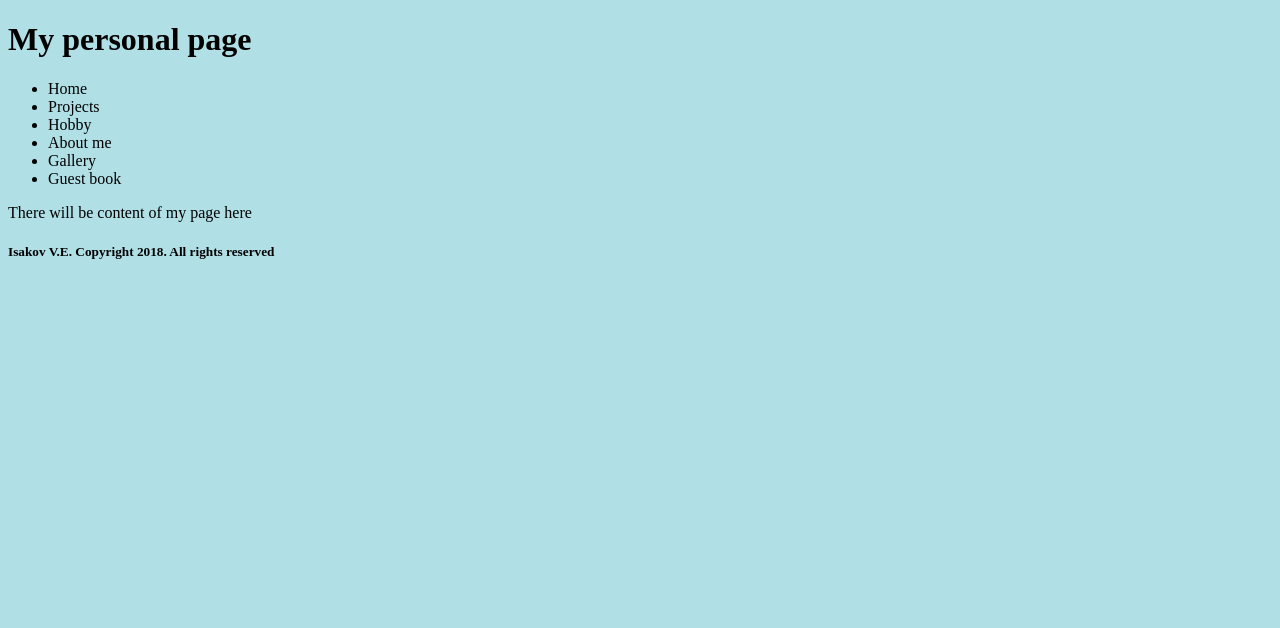
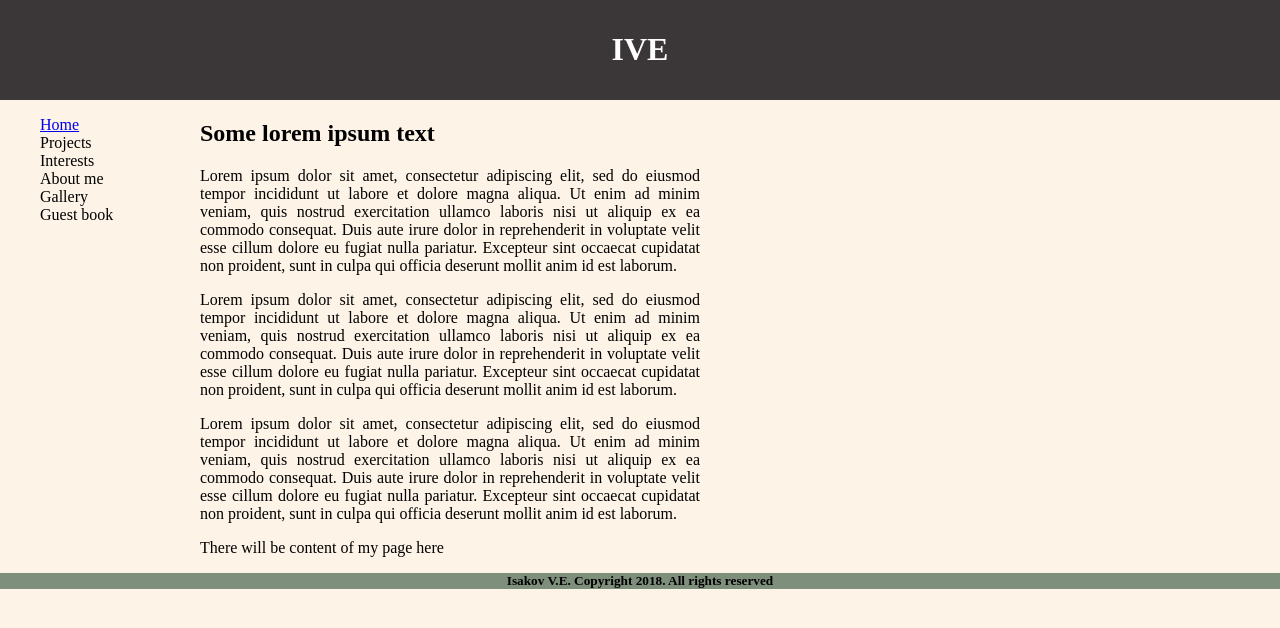
Before and after one commit to isakov-github/my_page, a plain HTML site: page index.html in a window 1280 px wide. Drawn offline with Linux system fonts and the light colour scheme.

Commit message:
Fill a little with content and style

```diff
--- a/index.html
+++ b/index.html
@@ -6,20 +6,24 @@
     </head>
     <body>
       <div id="header">
-        <h1>My personal page</h1>
+        <h1>IVE</h1>
       </div>
       <div id="body">
         <div id="main_menu">
           <ul>
-            <li>Home</li>
+            <li><a href="index.html">Home</a></li>
             <li>Projects</li>
-            <li>Hobby</li>
+            <li>Interests</li>
             <li>About me</li>
             <li>Gallery</li>
             <li>Guest book</li>
           </ul>
         </div>
         <div id="content">
+          <h2>Some lorem ipsum text</h2>
+          <p>Lorem ipsum dolor sit amet, consectetur adipiscing elit, sed do eiusmod tempor incididunt ut labore et dolore magna aliqua. Ut enim ad minim veniam, quis nostrud exercitation ullamco laboris nisi ut aliquip ex ea commodo consequat. Duis aute irure dolor in reprehenderit in voluptate velit esse cillum dolore eu fugiat nulla pariatur. Excepteur sint occaecat cupidatat non proident, sunt in culpa qui officia deserunt mollit anim id est laborum.</p>
+          <p>Lorem ipsum dolor sit amet, consectetur adipiscing elit, sed do eiusmod tempor incididunt ut labore et dolore magna aliqua. Ut enim ad minim veniam, quis nostrud exercitation ullamco laboris nisi ut aliquip ex ea commodo consequat. Duis aute irure dolor in reprehenderit in voluptate velit esse cillum dolore eu fugiat nulla pariatur. Excepteur sint occaecat cupidatat non proident, sunt in culpa qui officia deserunt mollit anim id est laborum.</p>
+          <p>Lorem ipsum dolor sit amet, consectetur adipiscing elit, sed do eiusmod tempor incididunt ut labore et dolore magna aliqua. Ut enim ad minim veniam, quis nostrud exercitation ullamco laboris nisi ut aliquip ex ea commodo consequat. Duis aute irure dolor in reprehenderit in voluptate velit esse cillum dolore eu fugiat nulla pariatur. Excepteur sint occaecat cupidatat non proident, sunt in culpa qui officia deserunt mollit anim id est laborum.</p>
           <p>There will be content of my page here</p>
         </div>
       </div>
--- a/styles/styles.css
+++ b/styles/styles.css
@@ -1,3 +1,35 @@
+#header {
+  background-color: #3B3738;
+  color: White;
+  text-align: center;
+  padding: 10px;
+  margin: 0;
+}
+
+#main_menu {
+  float: left;
+  width: 200px;
+}
+
+#main_menu ul {
+  list-style-type: none;
+  padding: none;
+}
+
+#content {
+  float: left;
+  width: 500px;
+  text-align: justify;
+}
+
+#footer {
+  background-color: #7E8F7C;
+  clear: both;
+  text-align: center;
+}
+
 body {
-  background-color: powderblue;
+  background-color: #FDF3E7;
+  padding: 0;
+  margin: 0;
 }
```
